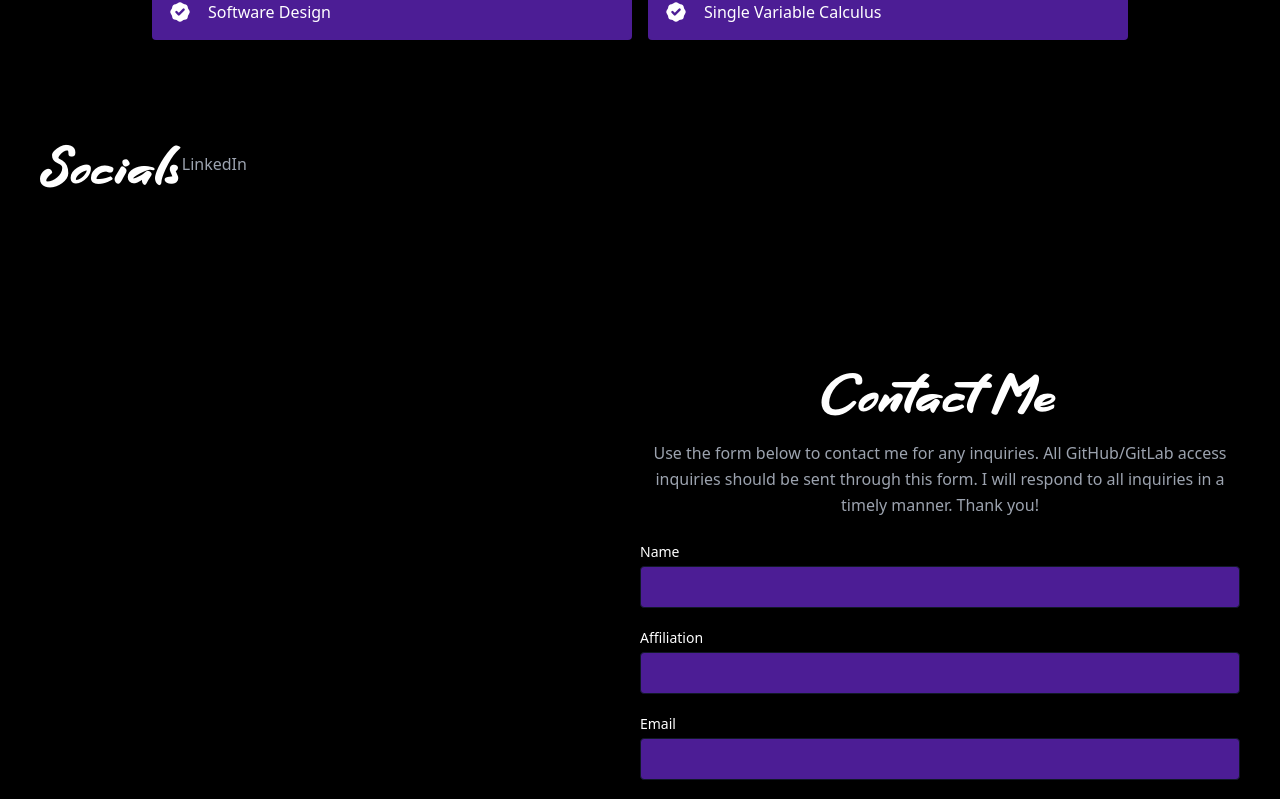
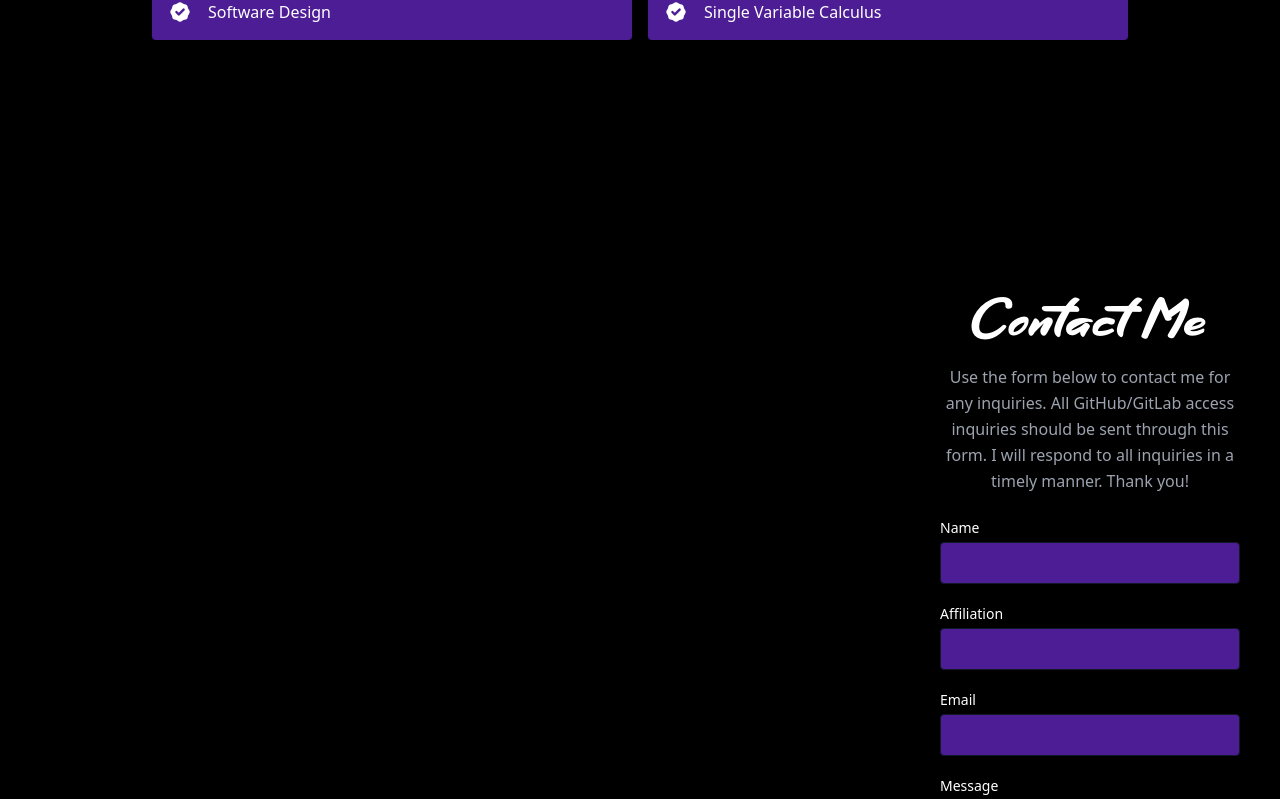
Before and after one commit to PrestonV78/website, a React (Create React App) app: page / in a window 1280 px wide. Shown: the part 4490-5289 px from the top of the page. Built offline with nearby package versions, Linux system fonts and the light colour scheme.

Commit message:
Contact Test v2

```diff
--- a/src/components/Contact.js
+++ b/src/components/Contact.js
@@ -28,19 +28,13 @@
   return (
     <section id="contact" className="relative">
       <div className="container mx-auto flex px-10 py-10 md:flex-row flex-col items-center">
-        <h2 className="text-white sm:text-7xl text-3xl mb-1 font-HelloZone title-font text-center">
-            Socials
-        </h2>
-        <p className="leading-relaxed mb-5 text-center text-gray-400">
-            LinkedIn
-        </p>
       </div>
       <div className="container mx-auto flex px-10 py-20 md:flex-row flex-col text-center items-center">
         <form
           netlify
           name="test"
           onSubmit={handleSubmit}
-          className="lg:w-1/2 md:w-1/2 flex flex-col md:ml-auto w-full md:py-8 mt-8 md:mt-0">
+          className="lg:w-1/4 md:w-1/2 flex flex-col md:ml-auto w-full md:py-8 mt-8 md:mt-0">
           <h2 className="text-white sm:text-7xl text-3xl mb-1 font-HelloZone title-font text-center">
             Contact  Me
           </h2>
```
